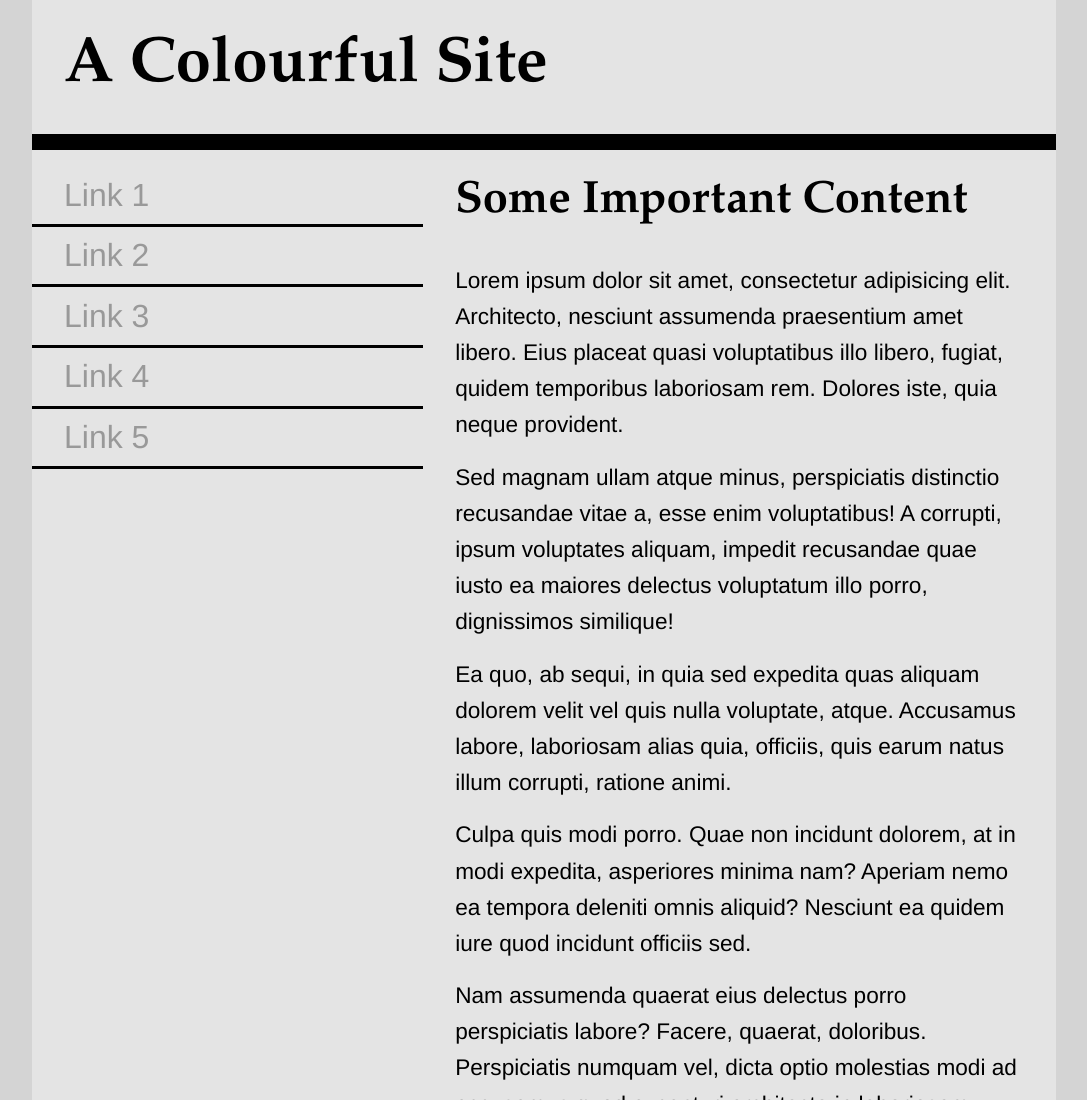
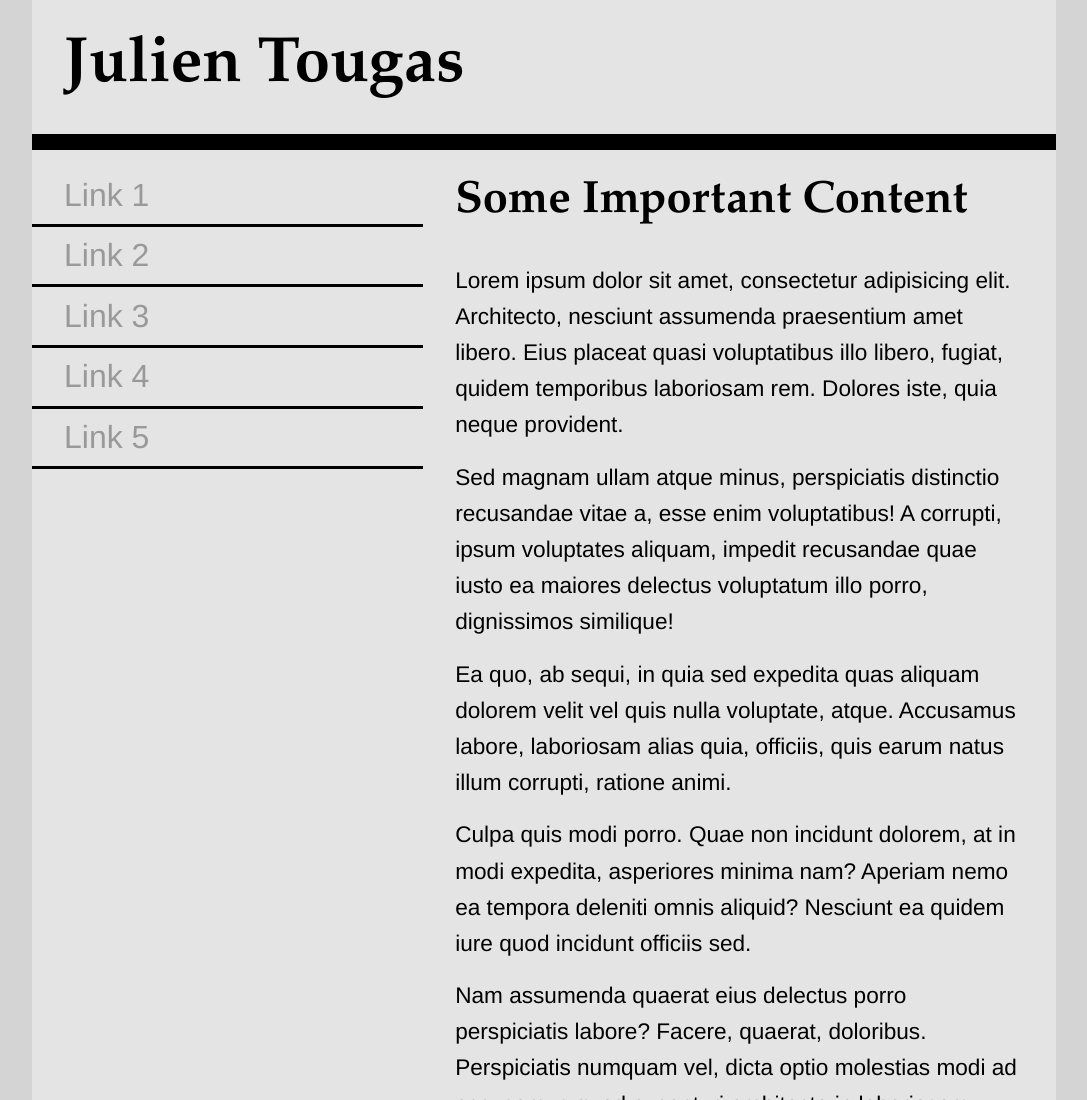
Before and after one commit to julientougas/colours, a plain HTML site: page index.html in a window 1280 px wide. Shown: the top 1100 px of the page, without its empty margins (96-1183 px from the left). Drawn offline with Linux system fonts and the light colour scheme.

Commit message:
changed h1

```diff
--- a/index.html
+++ b/index.html
@@ -94,7 +94,7 @@
 <body>
     <div class="wrapper">
         <header>
-            <h1>A Colourful Site</h1>
+            <h1>Julien Tougas</h1>
         </header>
         <nav>
             <ul>
```
